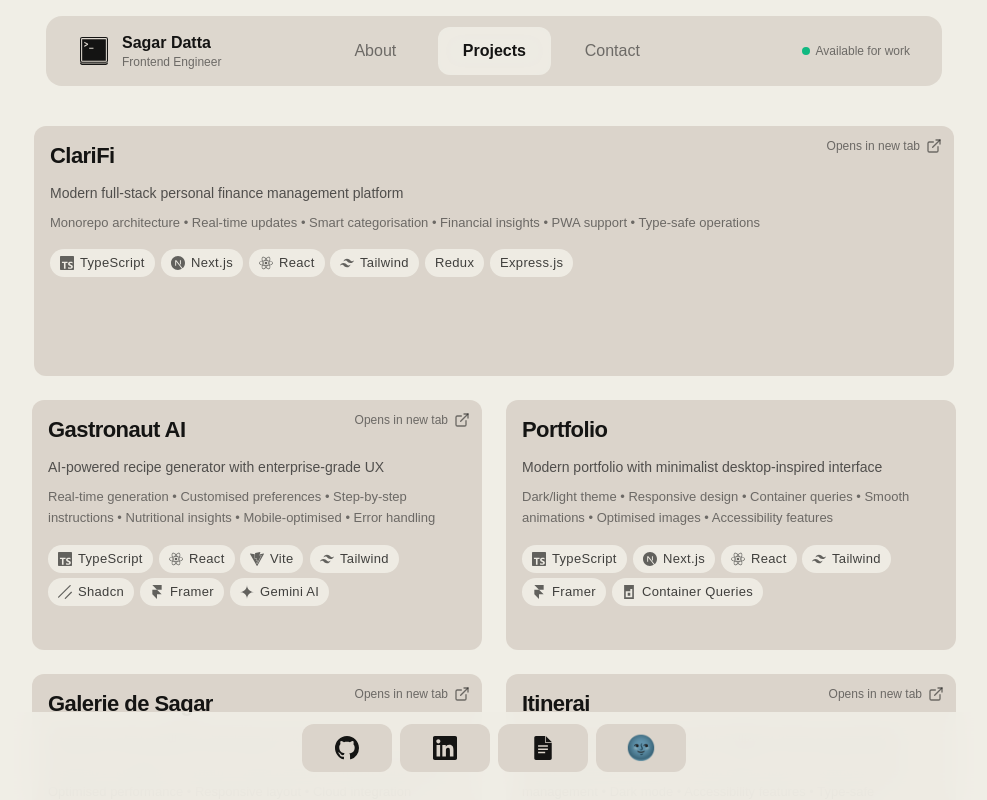
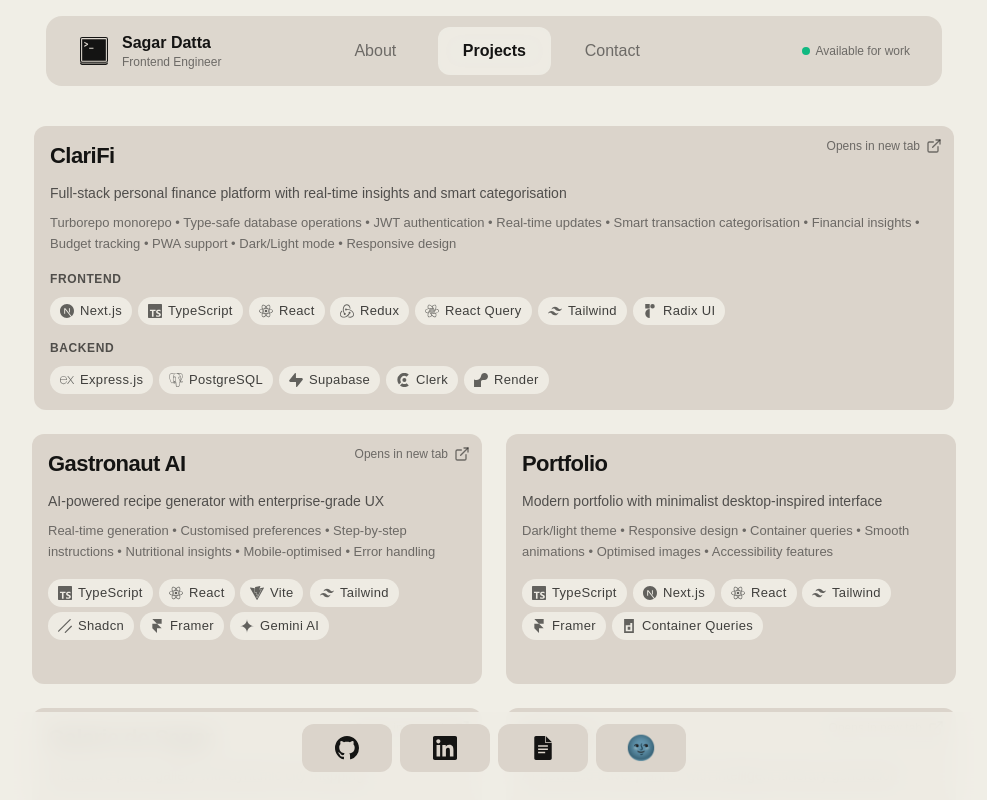
Before and after one commit to sagar-datta/portfolio, a Next.js app: page / in a window 1280 px wide. Both pictures are taken after a click on the button "Projects". Shown: the top 800 px of the page, without its empty margins (146-1133 px from the left). Built offline with nearby package versions, Linux system fonts and the light colour scheme.

Commit message:
feat: Enhance project tech stack display with frontend/backend sections

```diff
--- a/src/components/atoms/TechStackBubble.tsx
+++ b/src/components/atoms/TechStackBubble.tsx
@@ -14,6 +14,14 @@ import {
   SiShadcnui,
   SiVite,
   SiReacthookform,
+  SiRedux,
+  SiReactquery,
+  SiRadixui,
+  SiExpress,
+  SiPostgresql,
+  SiSupabase,
+  SiClerk,
+  SiRender,
 } from "react-icons/si";
 
 interface TechStackBubbleProps {
@@ -34,6 +42,14 @@ const techIcons: { [key: string]: IconType } = {
   "Container Queries": SiContainerd,
   Shadcn: SiShadcnui,
   "React Hook Form": SiReacthookform,
+  Redux: SiRedux,
+  "React Query": SiReactquery,
+  "Radix UI": SiRadixui,
+  "Express.js": SiExpress,
+  PostgreSQL: SiPostgresql,
+  Supabase: SiSupabase,
+  Clerk: SiClerk,
+  Render: SiRender,
 };
 
 export const TechStackBubble = ({
--- a/src/components/molecules/GridItem/Content.tsx
+++ b/src/components/molecules/GridItem/Content.tsx
@@ -13,6 +13,7 @@ export const Content = ({
   descriptionExtended,
   imagePath,
   techStack,
+  stackSections,
   isPortfolio,
 }: ContentProps) => {
   return (
@@ -34,11 +35,40 @@ export const Content = ({
           {descriptionExtended}
         </p>
         <div className="mt-auto flex flex-col justify-end gap-2 @[400px]/card:group-hover:translate-y-2 @[400px]/card:group-hover:opacity-0 transition-transform duration-150">
+          {stackSections ? (
+            <div className="space-y-4">
+              <div className="space-y-2.5">
+                <div className="flex items-center gap-2">
+                  <h4 className="text-xs uppercase tracking-wider font-semibold text-primary/70 dark:text-primary-dark/70">
+                    Frontend
+                  </h4>
+                </div>
+                <div className="flex flex-wrap gap-1.5">
+                  {stackSections.frontend.map((tech: string, i: number) => (
+                    <TechStackBubble key={i} tech={tech} />
+                  ))}
+                </div>
+              </div>
+              <div className="space-y-2.5">
+                <div className="flex items-center gap-2">
+                  <h4 className="text-xs uppercase tracking-wider font-semibold text-primary/70 dark:text-primary-dark/70">
+                    Backend
+                  </h4>
+                </div>
+                <div className="flex flex-wrap gap-1.5">
+                  {stackSections.backend.map((tech: string, i: number) => (
+                    <TechStackBubble key={i} tech={tech} />
+                  ))}
+                </div>
+              </div>
+            </div>
+          ) : (
             <div className="flex flex-wrap gap-1.5">
               {techStack.map((tech: string, i: number) => (
                 <TechStackBubble key={i} tech={tech} />
               ))}
             </div>
+          )}
         </div>
         <div className="hidden @[400px]/card:block absolute left-4 right-[50%] bottom-4 h-[60%] rounded-lg overflow-hidden select-none opacity-0 group-hover:opacity-100 transition-all duration-150">
           <ResponsiveImage
@@ -49,11 +79,40 @@ export const Content = ({
           />
         </div>
         <div className="hidden @[400px]/card:flex absolute left-[55%] right-4 bottom-4 h-[60%] flex-col opacity-0 group-hover:opacity-100 transition-all duration-150">
+          {stackSections ? (
+            <div className="space-y-4 w-full">
+              <div className="space-y-2.5">
+                <div className="flex items-center gap-2">
+                  <h4 className="text-xs uppercase tracking-wider font-semibold text-primary/70 dark:text-primary-dark/70">
+                    Frontend
+                  </h4>
+                </div>
+                <div className="flex flex-wrap gap-1.5">
+                  {stackSections.frontend.map((tech: string, i: number) => (
+                    <TechStackBubble key={i} tech={tech} variant="small" />
+                  ))}
+                </div>
+              </div>
+              <div className="space-y-2.5">
+                <div className="flex items-center gap-2">
+                  <h4 className="text-xs uppercase tracking-wider font-semibold text-primary/70 dark:text-primary-dark/70">
+                    Backend
+                  </h4>
+                </div>
+                <div className="flex flex-wrap gap-1.5">
+                  {stackSections.backend.map((tech: string, i: number) => (
+                    <TechStackBubble key={i} tech={tech} variant="small" />
+                  ))}
+                </div>
+              </div>
+            </div>
+          ) : (
             <div className="flex flex-wrap gap-1.5 content-start">
               {techStack.map((tech: string, i: number) => (
                 <TechStackBubble key={i} tech={tech} variant="small" />
               ))}
             </div>
+          )}
         </div>
       </div>
     </div>
--- a/src/components/molecules/GridItem/GridItem.tsx
+++ b/src/components/molecules/GridItem/GridItem.tsx
@@ -32,7 +32,7 @@ export const GridItem = (props: GridItemProps) => {
       position="top"
       className={`relative w-full min-w-0 md:min-w-[450px] ${
         props.size === "large"
-          ? "md:min-w-[920px] md:max-w-[920px]"
+          ? "max-w-[920px] lg:min-w-[920px] md:min-w-full"
           : "max-w-[450px]"
       } flex-1 @container cursor-pointer`}
     >
--- a/src/components/molecules/Projects.tsx
+++ b/src/components/molecules/Projects.tsx
@@ -18,6 +18,7 @@ const ProjectsContent = () => {
             imagePath={item.imagePath}
             techStack={item.techStack}
             size={item.size}
+            stackSections={item.stackSections}
           />
         ))}
       </div>
--- a/src/types/Portfolio.ts
+++ b/src/types/Portfolio.ts
@@ -11,4 +11,8 @@ export interface IPortfolioItem {
   color: string;
   techStack: string[];
   size?: "default" | "large";
+  stackSections?: {
+    frontend: string[];
+    backend: string[];
+  };
 }
--- a/src/utils/constants.ts
+++ b/src/utils/constants.ts
@@ -6,23 +6,43 @@ export const GRID_ITEMS: IPortfolioItem[] = [
     title: "ClariFi",
     url: "https://clarifi-finance.vercel.app/dashboard",
     descriptionHeading:
-      "Modern full-stack personal finance management platform",
+      "Full-stack personal finance platform with real-time insights and smart categorisation",
     descriptionExtended:
-      "Monorepo architecture • Real-time updates • Smart categorisation • Financial insights • PWA support • Type-safe operations",
+      "Turborepo monorepo • Type-safe database operations • JWT authentication • Real-time updates • Smart transaction categorisation • Financial insights • Budget tracking • PWA support • Dark/Light mode • Responsive design",
     color: "bg-primary-dark dark:bg-primary",
     imagePath: {
       light: "/images/projects/clarifi/clarifi.png",
       dark: "/images/projects/clarifi/clarifi.png",
     },
     techStack: [
+      // Frontend
+      "Next.js",
       "TypeScript",
-      "Next.js",
       "React",
+      "Redux",
+      "React Query",
       "Tailwind",
-      "Redux",
+      "Radix UI",
+      // Backend
       "Express.js",
+      "PostgreSQL",
+      "Supabase",
+      "Clerk",
+      "Render",
     ],
     size: "large",
+    stackSections: {
+      frontend: [
+        "Next.js",
+        "TypeScript",
+        "React",
+        "Redux",
+        "React Query",
+        "Tailwind",
+        "Radix UI",
+      ],
+      backend: ["Express.js", "PostgreSQL", "Supabase", "Clerk", "Render"],
+    },
   },
   {
     id: 5,
```
Lines whose indentation alone changed are shown as unchanged.
